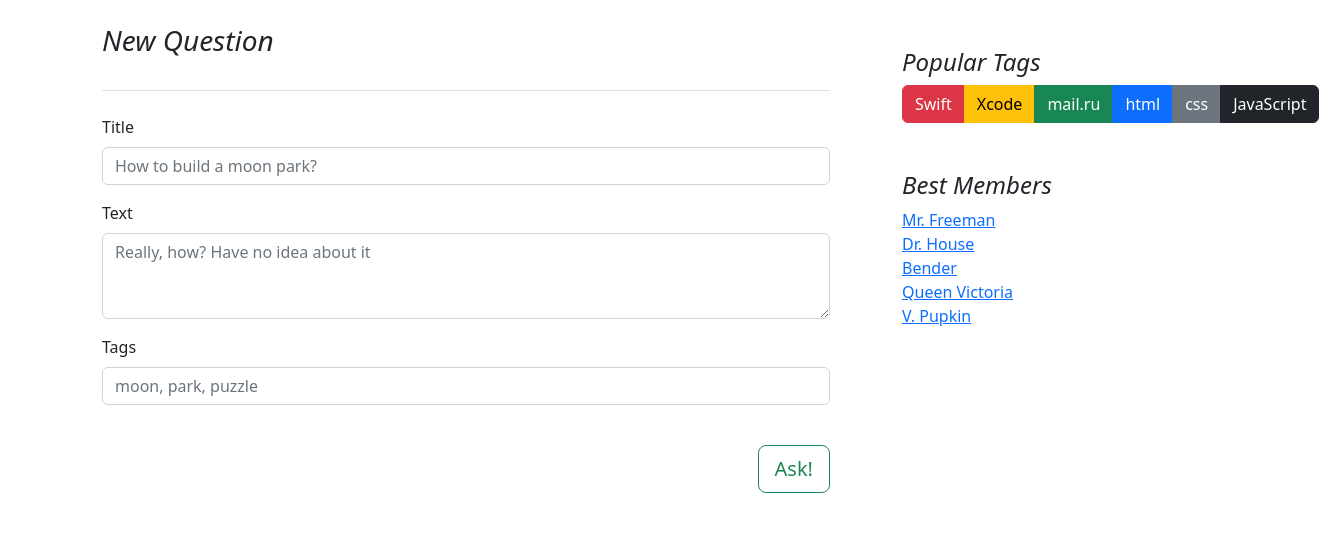
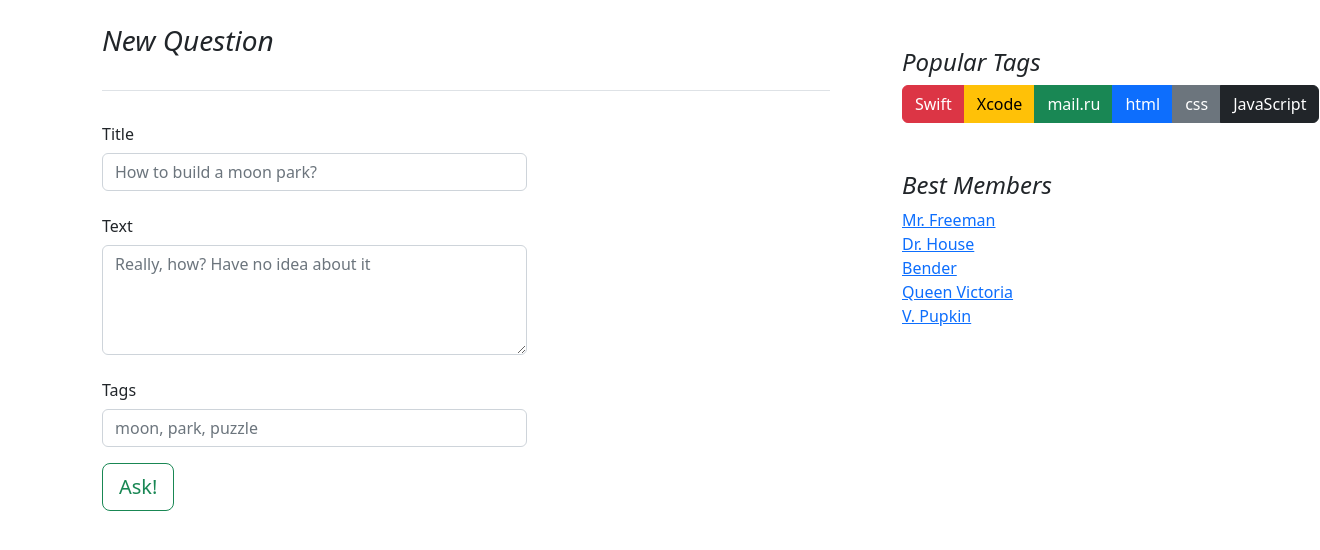
Before and after one commit to Vsevolond/Web-Interfaces, a Python web app: template AskME/templates/auth_ok/ask.html in a window 1320 px wide. Shown: the part 96-646 px from the top of the page. Run offline with Jinja, Linux system fonts and the light colour scheme; the template is opened without the code that fills it, so the values that code supplies are empty.

Commit message:
[ADD] Changed ask
Added validation for asking

```diff
--- a/AskME/static/css/style.css
+++ b/AskME/static/css/style.css
@@ -11,9 +11,7 @@
     width: 250px;
     height: auto;
 }
-form {
-    width: max-content;
-}
+
 img {
     max-width: 100%;
     height: auto;
--- a/AskME/templates/auth_ok/ask.html
+++ b/AskME/templates/auth_ok/ask.html
@@ -45,22 +45,48 @@
         <h3>New Question</h3>
       </div>
 
+      <form class="needs-validation" novalidate>
         <div class="mb-3">
-        <label for="exampleFormControlInput1" class="form-label">Title</label>
-        <input type="email" class="form-control" id="exampleFormControlInput1" placeholder="How to build a moon park?">
+          <label class="col-sm-4 col-form-label">Title</label>
+          <div class="col-7">
+            <input type="text" class="form-control" id="exampleFormControlInput1" placeholder="How to build a moon park?" required>
+            <div class="valid-feedback">
+                Ok
+              </div>
+              <div class="invalid-feedback">
+                Please, enter a title
+              </div>
+          </div>
         </div>
         <div class="mb-3">
-        <label for="exampleFormControlTextarea1" class="form-label">Text</label>
-        <textarea class="form-control" id="exampleFormControlTextarea1" rows="3"
-                  placeholder="Really, how? Have no idea about it"></textarea>
+          <label class="col-sm-4 col-form-label">Text</label>
+          <div class="col-7">
+            <textarea class="form-control" id="exampleFormControlTextarea1" rows="4"
+                      placeholder="Really, how? Have no idea about it" required></textarea>
+            <div class="valid-feedback">
+                Ok
               </div>
-      <div class="mb  -3">
-        <label for="exampleFormControlInput1" class="form-label">Tags</label>
-        <input type="email" class="form-control" placeholder="moon, park, puzzle">
+              <div class="invalid-feedback">
+                What do you want to say?
               </div>
-      <div style="float: right; margin-top: 40px">
-        <button type="button" class="btn btn-outline-success btn-lg">Ask!</button>
             </div>
+        </div>
+        <div class="mb-3">
+          <label class="col-sm-4 col-form-label">Tags</label>
+          <div class="col-7">
+            <input type="text" class="form-control" id="exampleFormControlInput2" placeholder="moon, park, puzzle" required>
+            <div class="valid-feedback">
+                Ok
+              </div>
+              <div class="invalid-feedback">
+                Tags are needed
+              </div>
+          </div>
+        </div>
+        <div>
+          <button type="submit" class="btn btn-outline-success btn-lg">Ask!</button>
+        </div>
+      </form>
     </div>
 
     <div class="col-md-4">
--- a/AskME/templates/auth_ok/settings.html
+++ b/AskME/templates/auth_ok/settings.html
@@ -45,7 +45,7 @@
         <h3>Settings</h3>
       </div>
 
-      <form class="needs-validation" novalidate>
+      <form class="needs-validation" style="width: max-content" novalidate>
         <div class="mb-3 row">
           <div class="col-auto"><img src="../../static/img/avatar.jpeg" class="avatar" alt=""></div>
           <div class="mb-3 col-sm-5 btn-group-vertical" style="float: right">
--- a/AskME/templates/not_auth/login.html
+++ b/AskME/templates/not_auth/login.html
@@ -44,7 +44,7 @@
         <h3>Log In</h3>
       </div>
 
-      <form class="needs-validation" novalidate>
+      <form class="needs-validation" style="width: max-content" novalidate>
         <div class="mb-3 row">
           <label class="col-sm-4 col-form-label">Login</label>
           <div class="col-sm-8">
--- a/AskME/templates/not_auth/signup.html
+++ b/AskME/templates/not_auth/signup.html
@@ -44,7 +44,7 @@
         <h3>Registration</h3>
       </div>
       <img src="../../static/img/unknown.jpg" class="unknown" alt="" style="float: right">
-      <form class="needs-validation" novalidate>
+      <form class="needs-validation" style="width: max-content" novalidate>
         <div class="mb-3 row">
           <label class="col-sm-3 col-form-label">Login</label>
           <div class="col-sm-6">
```
Also changed, not shown: AskME/templates/auth_ok/index.html (line endings or trailing spaces). Lines whose indentation alone changed are shown as unchanged.
